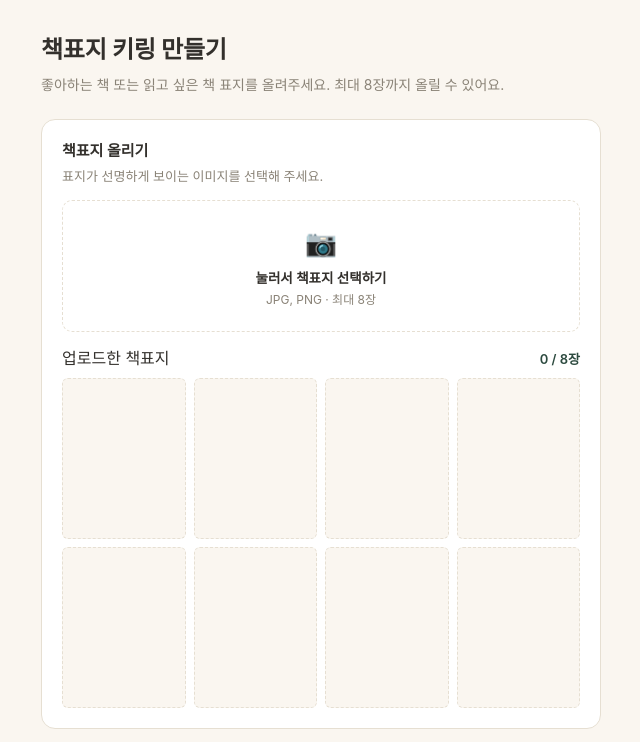
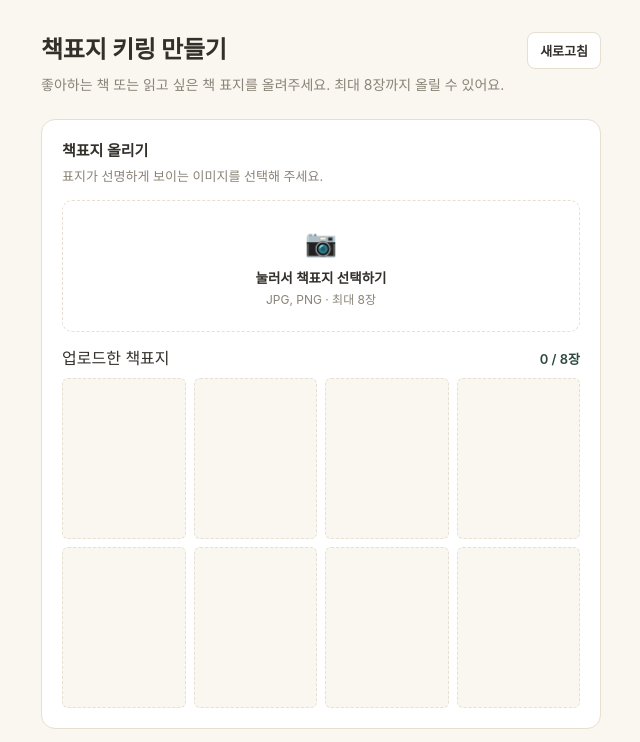
Before and after one commit to camilacoreana/camilacoreana.github.io, a plain HTML site: page keyring-maker.html in a window 1280 px wide. Shown: the top 742 px of the page, without its empty margins (319-959 px from the left). Drawn offline with nearby package versions, Linux system fonts and the light colour scheme.

Commit message:
Add files via upload

```diff
--- a/keyring-maker.html
+++ b/keyring-maker.html
@@ -30,7 +30,13 @@
     max-width: 560px;
     margin: 0 auto;
   }
-  header{ margin-bottom: 24px; }
+  header{
+    margin-bottom: 24px;
+    display: flex;
+    justify-content: space-between;
+    align-items: flex-start;
+    gap: 12px;
+  }
   header h1{
     font-size: 24px;
     font-weight: 700;
@@ -42,6 +48,19 @@
     color: var(--ink-soft);
     font-size: 14px;
   }
+  button.refresh{
+    flex-shrink: 0;
+    font-family: inherit;
+    font-size: 13px;
+    font-weight: 700;
+    padding: 8px 12px;
+    border-radius: 8px;
+    border: 1px solid var(--line);
+    background: var(--surface);
+    color: var(--ink);
+    cursor: pointer;
+  }
+  button.refresh:hover{ background: var(--accent-soft); }
   .panel{
     background: var(--surface);
     border: 1px solid var(--line);
@@ -159,8 +178,11 @@
 <body>
 <div class="wrap">
   <header>
-    <h1>책표지 키링 만들기</h1>
-    <p>좋아하는 책 또는 읽고 싶은 책 표지를 올려주세요. 최대 8장까지 올릴 수 있어요.</p>
+    <div>
+      <h1>책표지 키링 만들기</h1>
+      <p>좋아하는 책 또는 읽고 싶은 책 표지를 올려주세요. 최대 8장까지 올릴 수 있어요.</p>
+    </div>
+    <button class="refresh" id="refreshBtn">새로고침</button>
   </header>
 
   <div class="panel">
@@ -214,6 +236,11 @@
   const sendBtn = document.getElementById('sendBtn');
   const studentName = document.getElementById('studentName');
   const sendStatus = document.getElementById('sendStatus');
+  const refreshBtn = document.getElementById('refreshBtn');
+
+  refreshBtn.addEventListener('click', () => {
+    window.location.href = window.location.pathname + '?v=' + Date.now();
+  });
 
   dropzone.addEventListener('click', () => fileInput.click());
   ['dragover'].forEach(evt => dropzone.addEventListener(evt, e => {
```
